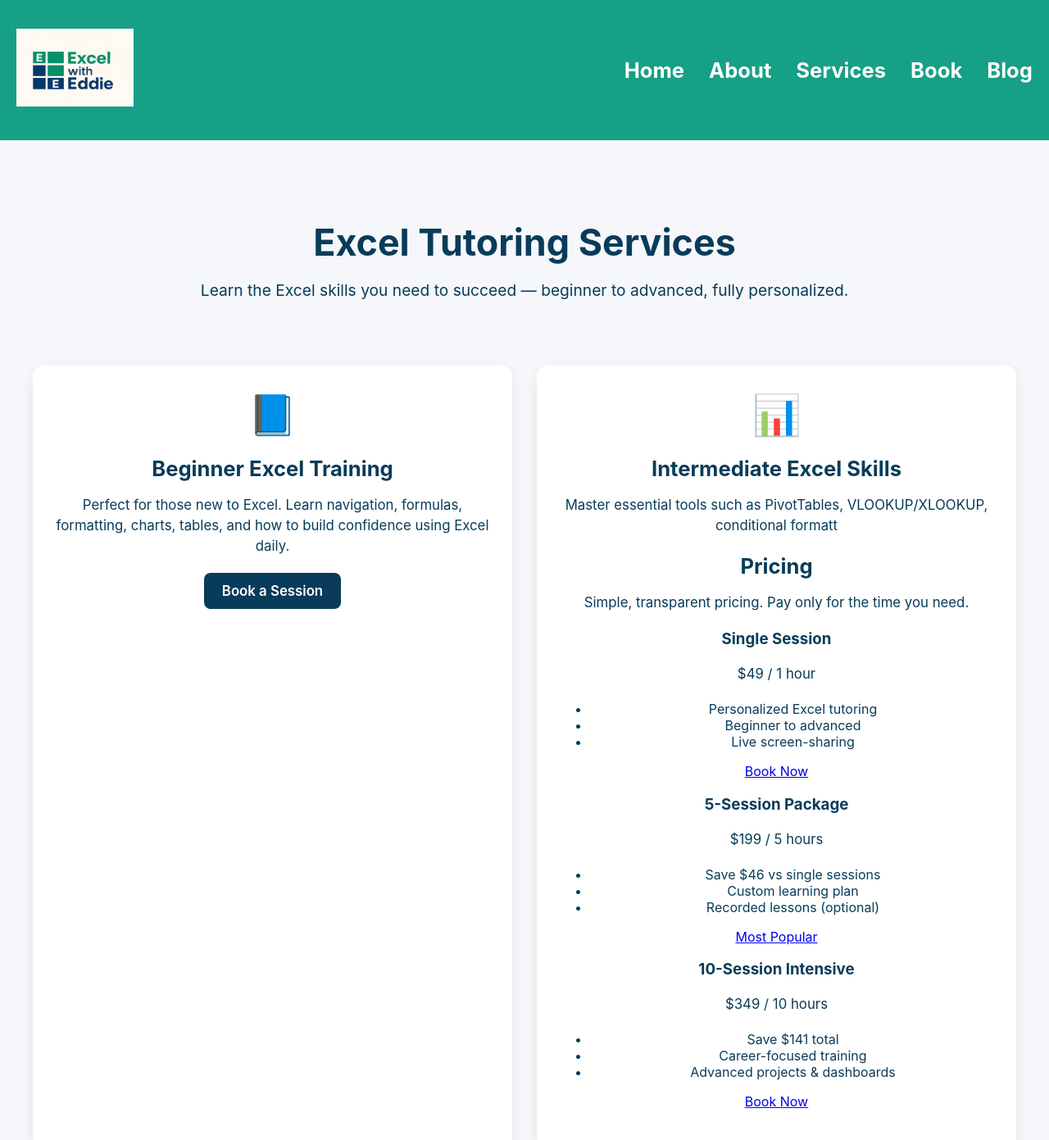
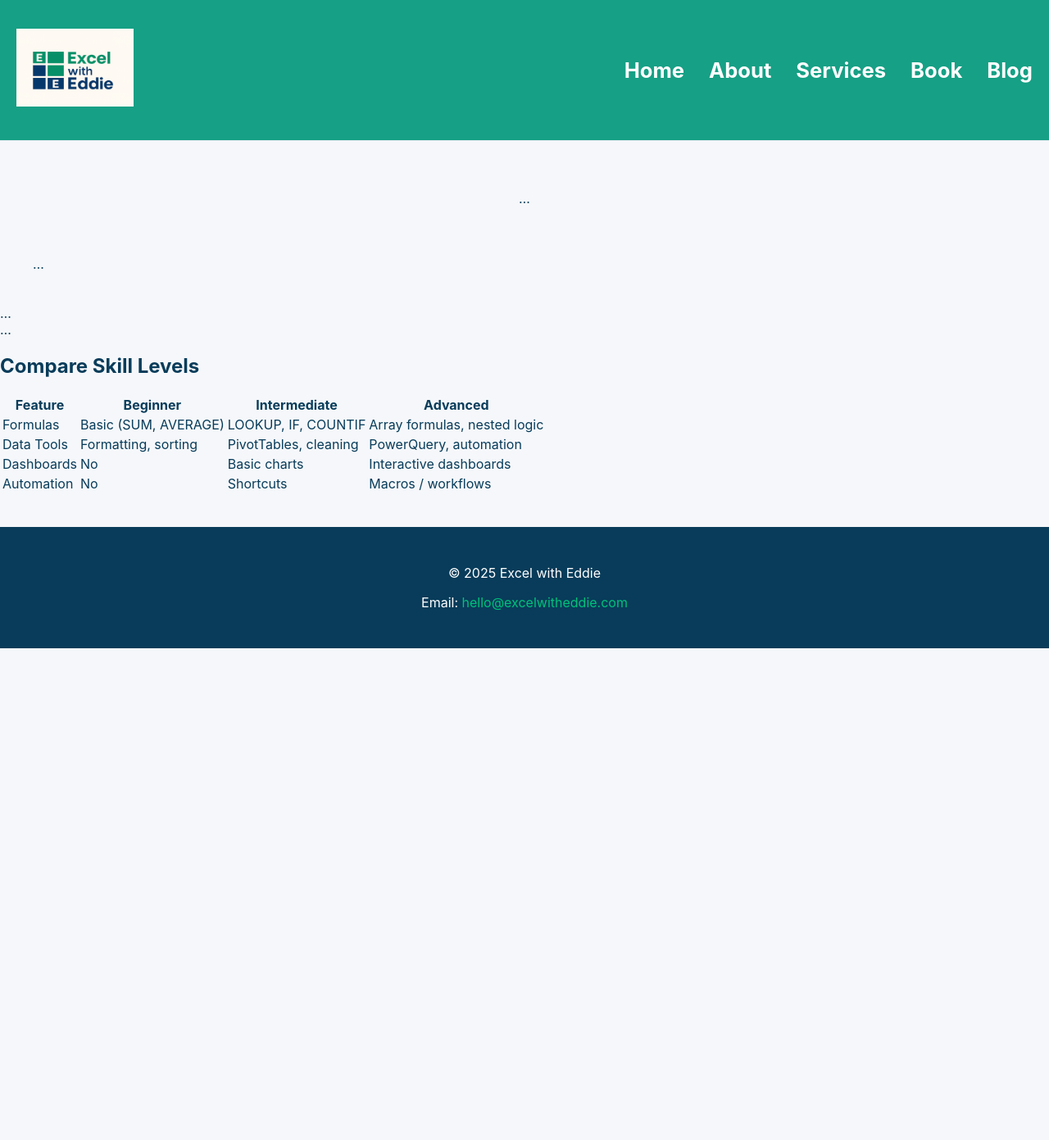
Before and after one commit to excelwitheddie/excel-with-eddie2, a Jekyll site: the page built from services.md, in a window 1280 px wide and 1400 px high. Shown: the top 1391 px of the window at 82% size. Built offline with Jekyll 4.4.1, drawn with Linux system fonts in a browser that asks for light colours.

Commit message:
Update services.md

```diff
--- a/services.md
+++ b/services.md
@@ -3,65 +3,52 @@ layout: default
 title: Services
 ---
 
-<section class="services-hero">
-  <h1>Excel Tutoring Services</h1>
-  <p>Learn the Excel skills you need to succeed — beginner to advanced, fully personalized.</p>
+<!-- Services Hero -->
+<section class="services-hero"> … </section>
+
+<!-- Services Cards -->
+<section class="services-grid"> … </section>
+
+<!-- Pricing Table -->
+<section class="pricing-section"> … </section>
+
+<!-- Testimonials -->
+<section class="testimonials"> … </section>
+
+<!-- ⭐ ADD STEP 4 HERE ⭐ -->
+<section class="comparison">
+  <h2>Compare Skill Levels</h2>
+
+  <table class="compare-table">
+    <tr>
+      <th>Feature</th>
+      <th>Beginner</th>
+      <th>Intermediate</th>
+      <th>Advanced</th>
+    </tr>
+    <tr>
+      <td>Formulas</td>
+      <td>Basic (SUM, AVERAGE)</td>
+      <td>LOOKUP, IF, COUNTIF</td>
+      <td>Array formulas, nested logic</td>
+    </tr>
+    <tr>
+      <td>Data Tools</td>
+      <td>Formatting, sorting</td>
+      <td>PivotTables, cleaning</td>
+      <td>PowerQuery, automation</td>
+    </tr>
+    <tr>
+      <td>Dashboards</td>
+      <td>No</td>
+      <td>Basic charts</td>
+      <td>Interactive dashboards</td>
+    </tr>
+    <tr>
+      <td>Automation</td>
+      <td>No</td>
+      <td>Shortcuts</td>
+      <td>Macros / workflows</td>
+    </tr>
+  </table>
 </section>
-
-<section class="services-grid">
-
-  <!-- Card 1 -->
-  <div class="service-card">
-    <div class="service-icon">📘</div>
-    <h2>Beginner Excel Training</h2>
-    <p>Perfect for those new to Excel. Learn navigation, formulas, formatting, charts, tables, and how to build confidence using Excel daily.</p>
-    <a href="/book" class="service-btn">Book a Session</a>
-  </div>
-
-  <!-- Card 2 -->
-  <div class="service-card">
-    <div class="service-icon">📊</div>
-    <h2>Intermediate Excel Skills</h2>
-    <p>Master essential tools such as PivotTables, VLOOKUP/XLOOKUP, conditional formatt
-
-    <section class="pricing-section">
-  <h2>Pricing</h2>
-  <p>Simple, transparent pricing. Pay only for the time you need.</p>
-
-  <div class="pricing-grid">
-
-    <div class="pricing-card">
-      <h3>Single Session</h3>
-      <p class="price">$49 / 1 hour</p>
-      <ul>
-        <li>Personalized Excel tutoring</li>
-        <li>Beginner to advanced</li>
-        <li>Live screen-sharing</li>
-      </ul>
-      <a href="/book" class="price-btn">Book Now</a>
-    </div>
-
-    <div class="pricing-card featured">
-      <h3>5-Session Package</h3>
-      <p class="price">$199 / 5 hours</p>
-      <ul>
-        <li>Save $46 vs single sessions</li>
-        <li>Custom learning plan</li>
-        <li>Recorded lessons (optional)</li>
-      </ul>
-      <a href="/book" class="price-btn">Most Popular</a>
-    </div>
-
-    <div class="pricing-card">
-      <h3>10-Session Intensive</h3>
-      <p class="price">$349 / 10 hours</p>
-      <ul>
-        <li>Save $141 total</li>
-        <li>Career-focused training</li>
-        <li>Advanced projects & dashboards</li>
-      </ul>
-      <a href="/book" class="price-btn">Book Now</a>
-    </div>
-
-  </div>
-</section>
```
